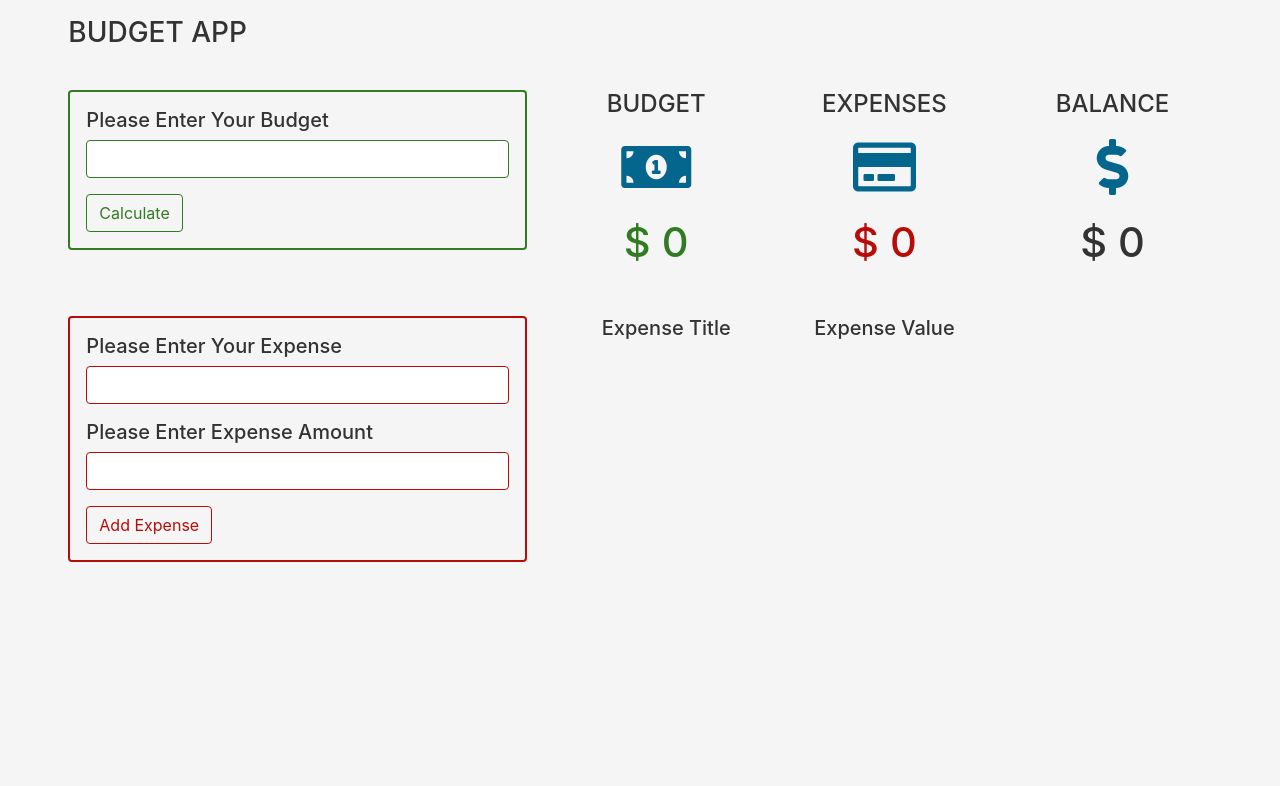
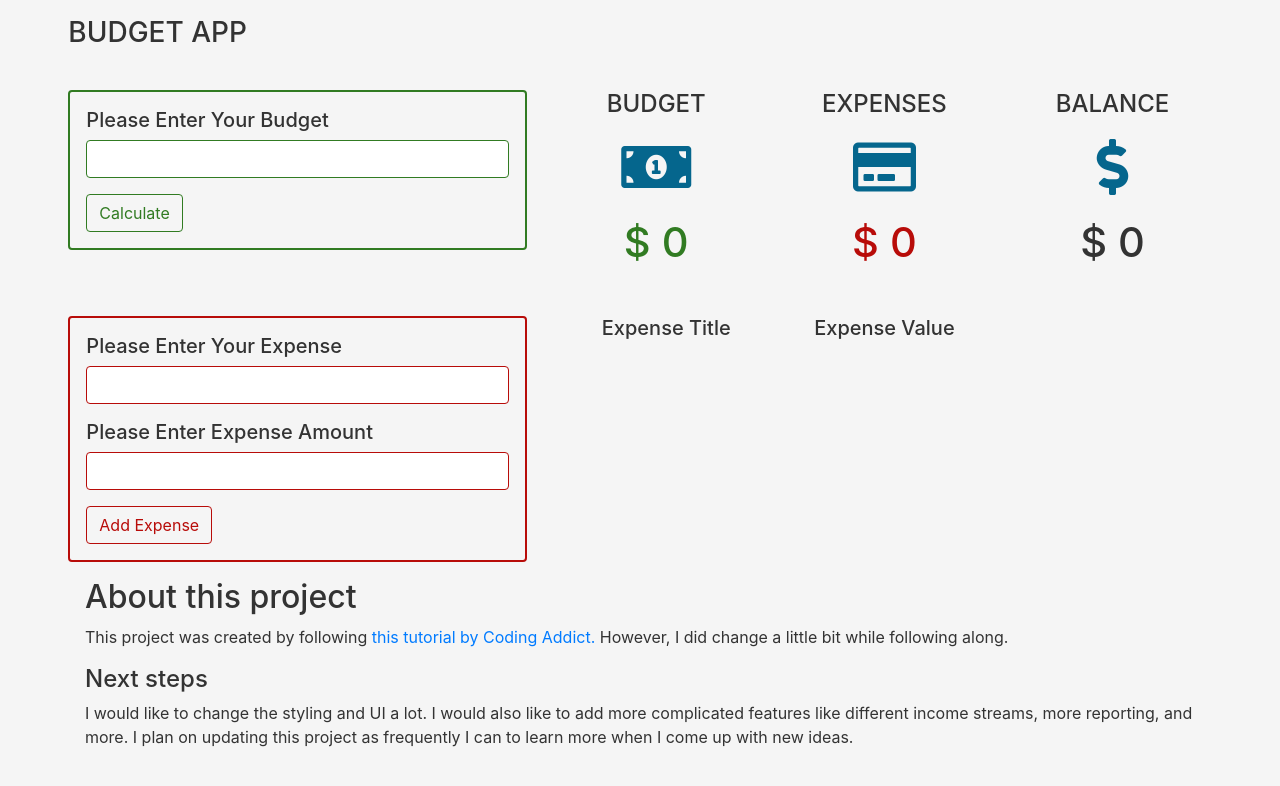
Before and after one commit to landon-snodgrass/BudgetApp, a plain HTML site: page index.html in a window 1280 px wide. Drawn offline with Linux system fonts and the light colour scheme.

Commit message:
Updated html and removed jquery

```diff
--- a/index.html
+++ b/index.html
@@ -16,6 +16,7 @@
     <link rel="stylesheet" href="css/all.css">
     <title>budget app</title>
     <style>
+
     </style>
 </head>
 
@@ -88,45 +89,25 @@
                                 <h5 class="list-item">expense value</h5>
                                 <h5 class="list-item"></h5>
                             </div>
-       <!-- single expense -->
-
-       <!-- <div class="expense">
-        <div class="expense-item d-flex justify-content-between align-items-baseline">
-
-         <h6 class="expense-title mb-0 text-uppercase list-item">- title</h6>
-         <h5 class="expense-amount mb-0 list-item">amount</h5>
-
-         <div class="expense-icons list-item">
-
-          <a href="#" class="edit-icon mx-2" data-id="${expense.id}">
-           <i class="fas fa-edit"></i>
-          </a>
-          <a href="#" class="delete-icon" data-id="${expense.id}">
-           <i class="fas fa-trash"></i>
-          </a>
-         </div>
-        </div>
-
-       </div> -->
-
-       <!-- end of single expense -->
-
                         </div>
                     </div>
                 </div>
-
-
-
-
             </div>
         </div>
     </div>
-
-
-
-
- <!-- jquery -->
- <script src="js/jquery-3.3.1.min.js"></script>
+    <div class="container">
+        <h2>About this project</h2>
+        <p>
+            This project was created by following
+            <a href="https://www.youtube.com/watch?v=m_HJ3juuFvo&list=PLWKjhJtqVAbleDe3_ZA8h3AO2rXar-q2V&index=4" rel="noopener" target="_blank">
+                this tutorial by Coding Addict.
+            </a> However, I did change a little bit while following along.
+        </p>
+        <h4>Next steps</h4>
+        <p>
+            I would like to change the styling and UI a lot. I would also like to add more complicated features like different income streams, more reporting, and more. I plan on updating this project as frequently I can to learn more when I come up with new ideas.
+        </p>
+    </div>
     <!-- bootstrap js -->
     <script src="js/bootstrap.bundle.min.js"></script>
     <!-- script js -->
```
Lines whose indentation alone changed are shown as unchanged.
